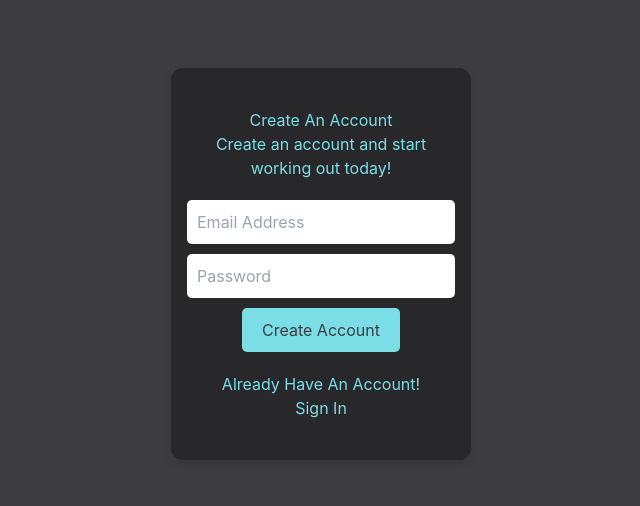
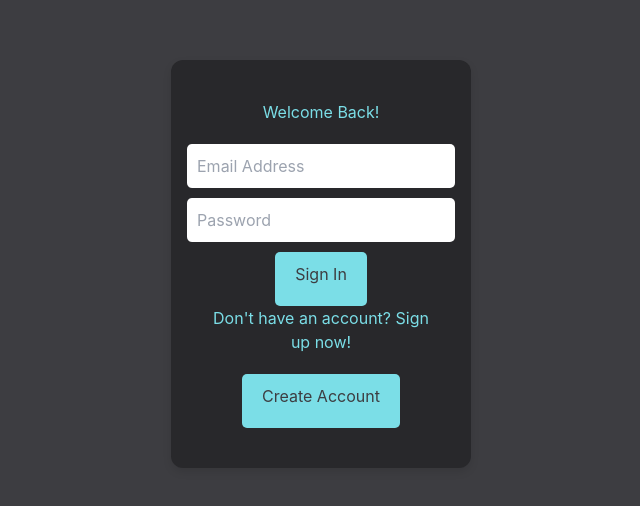
Before and after one commit to dyllenf/gym-, a React (Create React App) app: page /login in a window 1280 px wide. Shown: the part 136-642 px from the top of the page, without its empty margins (319-959 px from the left). Built offline with nearby package versions, Linux system fonts and the light colour scheme.

Commit message:
HomeScreen Change

```diff
--- a/package.json
+++ b/package.json
@@ -7,6 +7,7 @@
     "@testing-library/react": "^13.4.0",
     "@testing-library/user-event": "^13.5.0",
     "autoprefixer": "^10.4.16",
+    "axios": "^1.6.2",
     "postcss": "^8.4.32",
     "react": "^18.2.0",
     "react-dom": "^18.2.0",
--- a/src/App.css
+++ b/src/App.css
@@ -50,10 +50,6 @@ body, html{
   height: 100%;
 }
 
-.Main{
-
-
-}
 
 /*
 .container{
@@ -78,19 +74,16 @@ body, html{
   align-items: center;
   justify-content: center;
   text-align: center;
-
 }
 
 .title{
   text-align: center;
-
 }
 
 .description{
   text-align: center;
   margin-bottom: 20px;
   color: #7BDEE7;
-
 }
 
 .form{
@@ -113,6 +106,7 @@ body, html{
   border: none;
   border-radius: 5px;
   cursor: pointer;
+  padding-bottom: 20px;
 }
 
 .signIn{
@@ -123,5 +117,4 @@ body, html{
 .link{
   color: #7BDEE7;
   text-decoration: none;
-
 }
--- a/src/Routes.js
+++ b/src/Routes.js
@@ -2,6 +2,7 @@ import { BrowserRouter as Router, Routes, Route } from "react-router-dom";
 import { Tracking } from "./pages/Tracking";
 import { SignIn } from "./pages/SignIn";
 import { Landing } from "./pages/Landing";
+import { CreateAccount } from "./pages/createAccount";
 
 export const MyRoutes = () => {
     return (
@@ -16,6 +17,7 @@ export const MyRoutes = () => {
                 <Route path="/" element={ <Landing />}>
 
                 </Route>
+                <Route path="/create-account" element={<CreateAccount />}></Route>
             </Routes>
         </Router>
     )
--- a/src/pages/SignIn.jsx
+++ b/src/pages/SignIn.jsx
@@ -1,29 +1,53 @@
-"use client"
-
 import { useState } from 'react';
-
-
-
+import axios from 'axios';
+import { useNavigate } from 'react-router-dom';
 
 export const SignIn = () => {
+    const [email, setEmail] = useState('');
+    const [password, setPassword] = useState('');
+    const [error, setError] = useState(null);
+    const navigate = useNavigate();
+
+    const handleSubmit = async (event) => {
+        event.preventDefault();
+        setError(null);
+
+        try {
+            // Send request to backend to check if email exists
+            const response = await axios.post('/api/check-email', { email });
+            if (response.data.exists) {
+                setError('Account with this email already exists.');
+            } else {
+                // Proceed with account creation
+            }
+        } catch (error) {
+            setError('An error occurred while checking the account.');
+        }
+    };
+
+    const handleCreateAccountClick = () => {
+        navigate('/createAccount');
+    };
+
+    const handleSignInClick = () => {
+        navigate('/Landing');
+
+    }
 
     return (
         <div className='Main'>
-        <div className='mainContainer'>
-        <div className='card'>
-            <h2 className='title'>Create An Account</h2>
-            <p className='description'>Create an account and start working out today!</p>
-            <form className='signUp'>
-            <input className='input' type='email' placeholder='Email Address' />
-            <input className='input' type='password' placeholder='Password' />
-            <button className='button' type='submit'>Create Account</button>
-            </form>
-            <div className='signIn'>
-            Already Have An Account! <a href="/signin" className='link'>Sign In</a>
+            <div className='mainContainer'>
+                <div className='card'>
+                    <p className='description'>Welcome Back!</p>
+                    <form className='signUp' onSubmit={handleSubmit}>
+                        <input className='input' type='email' placeholder='Email Address' value={email} onChange={e => setEmail(e.target.value)} />
+                        <input className='input' type='password' placeholder='Password' value={password} onChange={e => setPassword(e.target.value)} />
+                        <button className='button' onClick={handleSignInClick}>Sign In</button>
+                    </form>
+                    <p className='description'>Don't have an account? Sign up now!</p>
+                    <button className='button' onClick={handleCreateAccountClick}>Create Account</button>
+                </div>
             </div>
         </div>
-        </div>
-    </div>
-    )
-
-}
+    );
+};
```
Also changed, not shown: src/Components/Workout/workoutStyles.css (added), src/pages/createAccount.jsx (added), src/pages/workoutsLanding.jsx (added), 1 other file (tests, documents, lock files or other folders).
